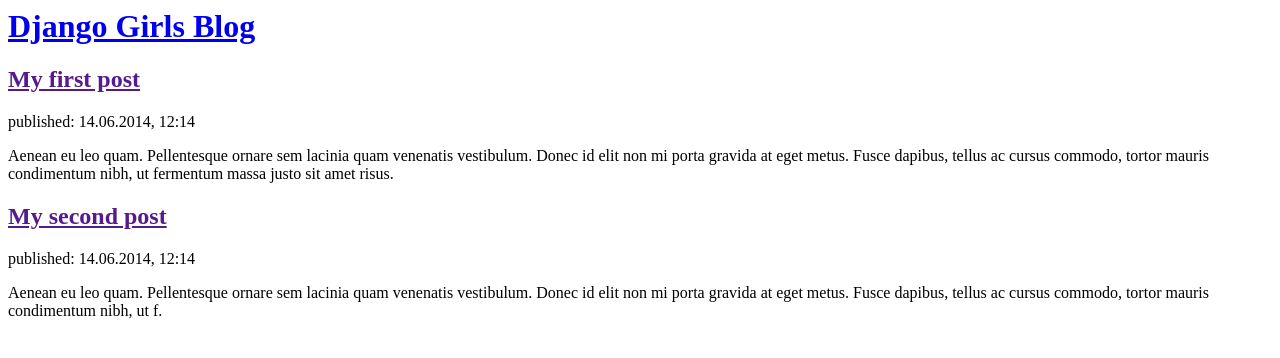
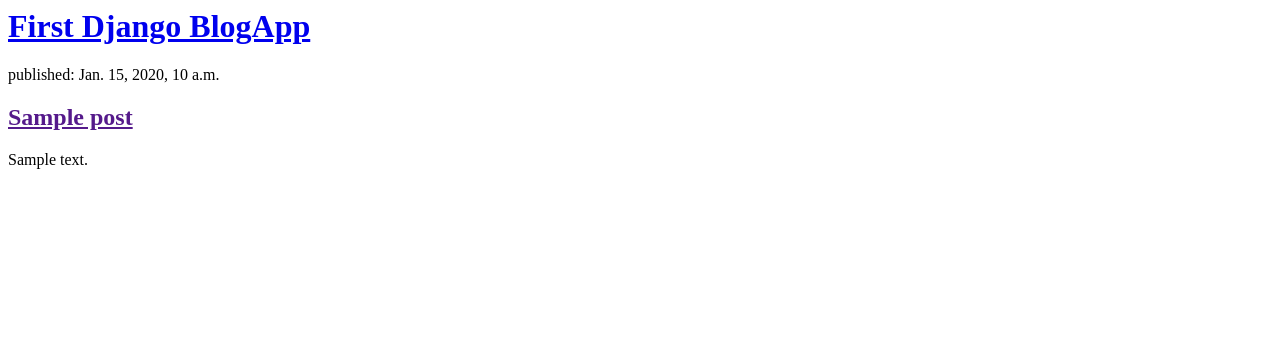
Before and after one commit to nicoloneuen/my-first-blog, a Django app: page / in a window 1280 px wide. Shown: the top 358 px of the page. Run offline with Django 3.2, Linux system fonts and the light colour scheme; tables that the repository leaves empty hold one stand-in row (values such as "Sample post").

Commit message:
se actualizo HTML template en blogapp con un repeater.

```diff
--- a/blogapp/templates/blogapp/post_list.html
+++ b/blogapp/templates/blogapp/post_list.html
@@ -1,22 +1,19 @@
 <html>
     <head>
-        <title>Django Girls blog</title>
+        <title>First Django BlogApp</title>
     </head>
     <body>
         <div>
-            <h1><a href="/">Django Girls Blog</a></h1>
+            <h1><a href="/">First Django BlogApp</a></h1>
         </div>
-
+        <!--aca creo mi repeater-->
+        {% for post in posts %}
         <div>
-            <h2><a href="">My first post</a></h2>
-            <p>published: 14.06.2014, 12:14</p>
-            <p>Aenean eu leo quam. Pellentesque ornare sem lacinia quam venenatis vestibulum. Donec id elit non mi porta gravida at eget metus. Fusce dapibus, tellus ac cursus commodo, tortor mauris condimentum nibh, ut fermentum massa justo sit amet risus.</p>
-        </div>
-
-        <div>
-            <h2><a href="">My second post</a></h2>
-            <p>published: 14.06.2014, 12:14</p>
-            <p>Aenean eu leo quam. Pellentesque ornare sem lacinia quam venenatis vestibulum. Donec id elit non mi porta gravida at eget metus. Fusce dapibus, tellus ac cursus commodo, tortor mauris condimentum nibh, ut f.</p>
-        </div>
+        	<p>published: {{ post.published_date }}</p>
+        	<h2><a href="">{{ post.title }}</a></h2>
+        	<p>{{ post.text|linebreaksbr }}</p>
+    	</div>
+		{% endfor %}
+		<!--aca termina mi repeater-->
     </body>
 </html>
--- a/blogapp/views.py
+++ b/blogapp/views.py
@@ -1,6 +1,15 @@
 from django.shortcuts import render
-
+from django.utils import timezone
+from .models import Post
 # Create your views here.
 #creamos una funcion post:list() que toma el request y devuelve return los valores llamando a la funcion render que pone todo junto en nuestro template el.html
+""" ESTA ES LA FUNCION ORIGINAL
 def post_list(request):
-	return render(request, 'blogapp/post_list.html', {})
+    posts = Post.objects.filter(published_date__lte=timezone.now()).order_by('published_date')
+    return render(request, 'blogapp/post_list.html', {'posts': posts})
+
+"""
+# esta es la funcion sin el filtro solo ordenada por fecha de publicacion el - antes del argumento en order_by es descendente
+def post_list(request):
+    posts = Post.objects.order_by('-published_date')
+    return render(request, 'blogapp/post_list.html', {'posts': posts})
```
